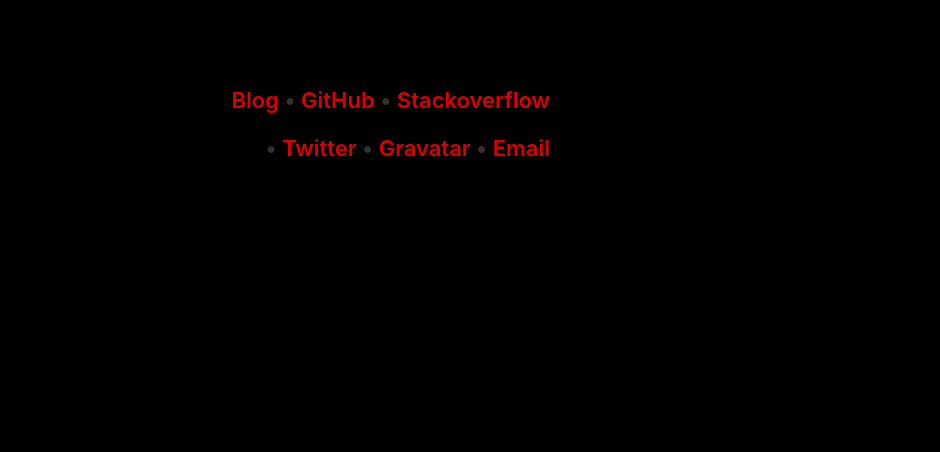
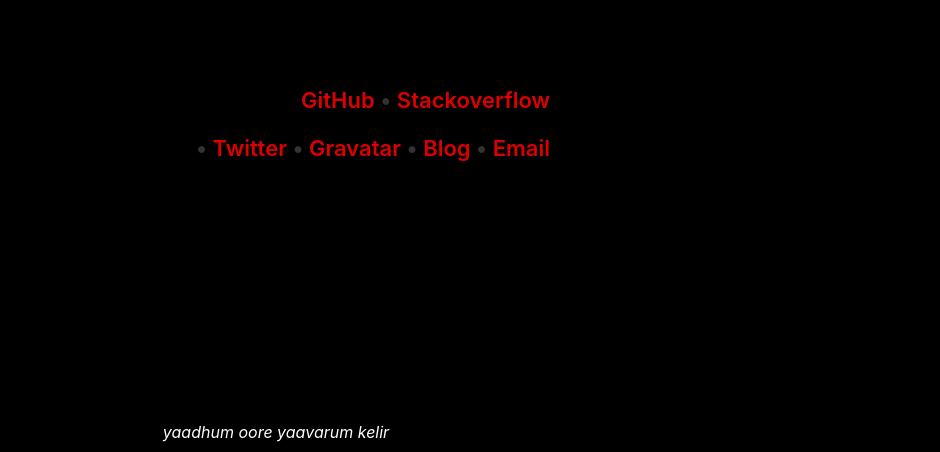
Before and after one commit to suresh2692/suresh2692.github.io, a plain HTML site: page index.html in a window 1280 px wide. Shown: the part 348-800 px from the top of the page, without its empty margins (340-1280 px from the left). Drawn offline with Linux system fonts and the light colour scheme.

Commit message:
footer added

```diff
--- a/index.html
+++ b/index.html
@@ -27,8 +27,7 @@
 
 		<p>
 			<h3>
-				<a href="https://justhavalittlefaith.wordpress.com/">Blog</a>
-				<span class="bullet">•</span>
+
 				<a href="https://github.com/suresh2692">GitHub</a>
 				<span class="bullet">•</span>
 				<a href="https://stackoverflow.com/users/4815313/suresh2692">Stackoverflow</a>
@@ -42,11 +41,18 @@
 				<span class="bullet">•</span>
 				<a href="http://en.gravatar.com/suresh2692">Gravatar</a>
 				<span class="bullet">•</span>
+				<a href="https://justhavalittlefaith.wordpress.com/">Blog</a>
+				<span class="bullet">•</span>
 				<a href="mailto:suresh.kumar@programmer.net">Email</a>
 			</h3>
 		</p>
+	</div>
+	<div id="footer">
+		<i>
+			yaadhum oore yaavarum kelir
+		</i>
+	</div>
 
-	</div>
 </body>
 
 
--- a/styles.css
+++ b/styles.css
@@ -82,3 +82,10 @@
 	height: auto;
 	border-radius: 16px;
 }
+
+#footer {
+    position: absolute;
+    bottom: 10;
+    width: 95%;
+		text-align: center;
+}
```
